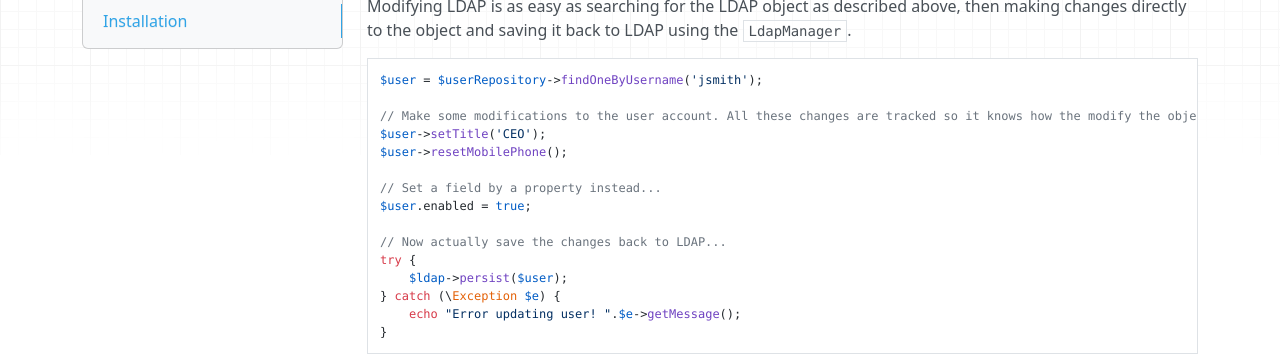
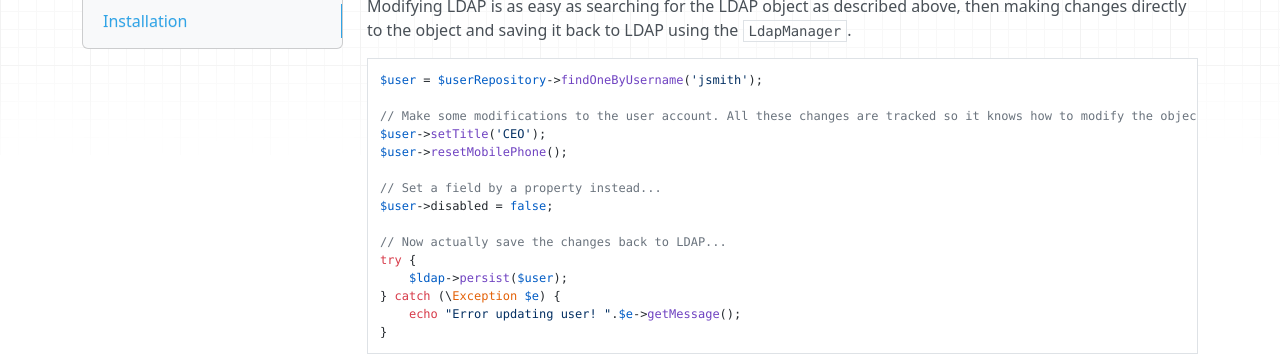
Before and after one commit to ldaptools/ldaptools, an MkDocs documentation site: the page built from docs/en/index.md, in a window 1280 px wide and 900 px high, scrolled down 1402 px. Shown: the part 151-507 px from the top of the window. Built offline with MkDocs 1.6.1, drawn with Linux system fonts in a browser that asks for light colours; nearby versions of some CDN libraries.

Commit message:
Correct an error in the README.

````diff
--- a/docs/en/index.md
+++ b/docs/en/index.md
@@ -81,12 +81,12 @@ and saving it back to LDAP using the `LdapManager`.
 ```php
 $user = $userRepository->findOneByUsername('jsmith');
 
-// Make some modifications to the user account. All these changes are tracked so it knows how the modify the object.
+// Make some modifications to the user account. All these changes are tracked so it knows how to modify the object.
 $user->setTitle('CEO');
 $user->resetMobilePhone();
 
 // Set a field by a property instead...
-$user.enabled = true;
+$user->disabled = false;
 
 // Now actually save the changes back to LDAP...
 try {
````
Also changed, not shown: README.md.
